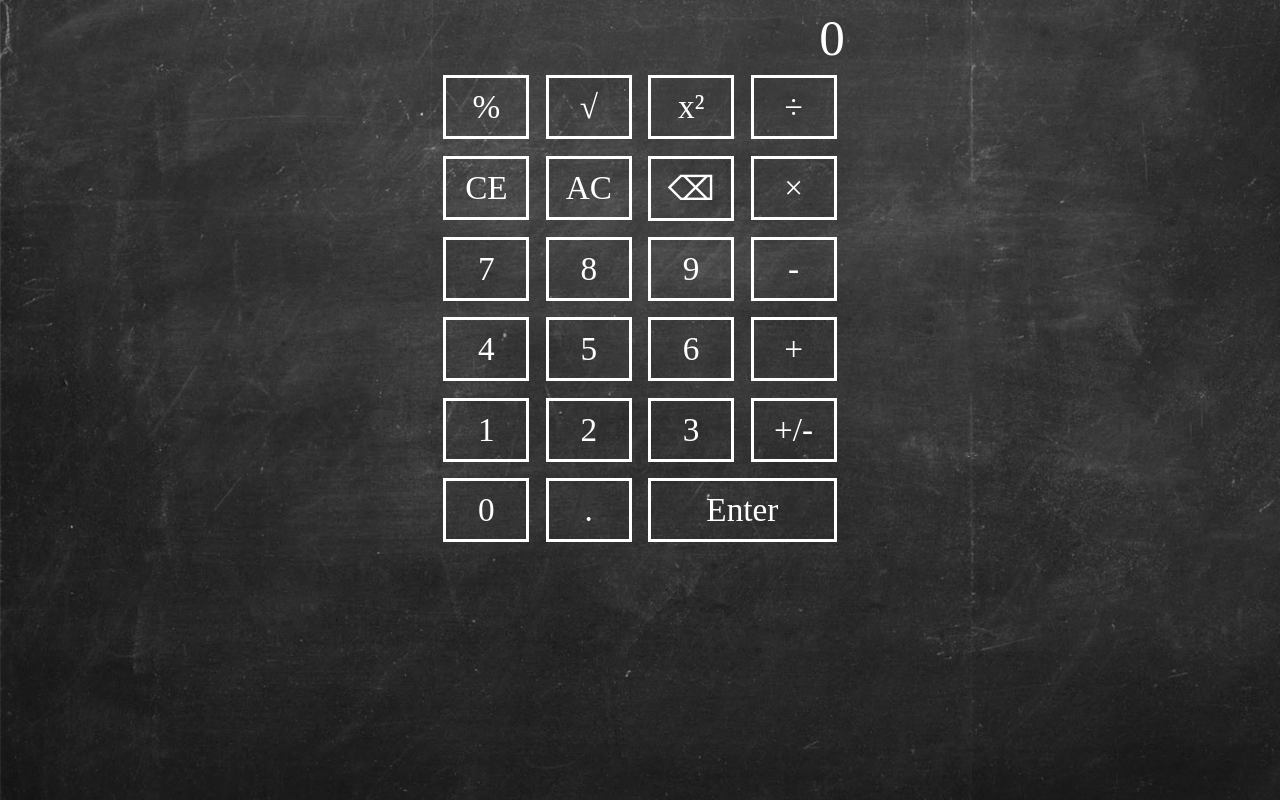
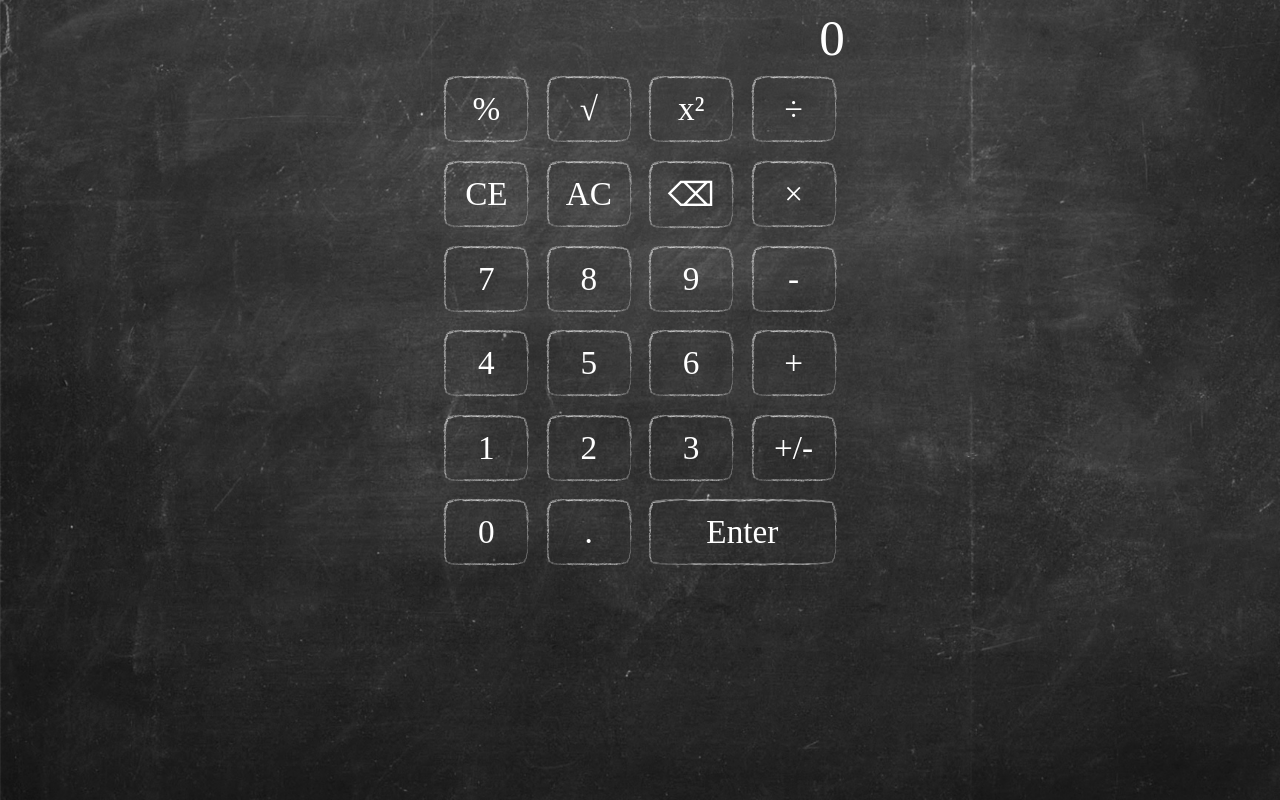
Before and after one commit to jacktho/calculator, an Angular app: page / in a window 1280 px wide. Built offline with nearby package versions, Linux system fonts and the light colour scheme; a web font is replaced by a local one.

Commit message:
added default border to buttons

```diff
--- a/src/styles.css
+++ b/src/styles.css
@@ -18,7 +18,8 @@ button {
   flex-basis: 100%;
   background: none;
   color: white;
-  border: 3px solid white;
+  border-image: url(/assets/images/button-border.png) 14;
+  border-width: 5px;
   padding-top: 10px;
   padding-bottom: 10px;
 }
```
Also changed, not shown: src/assets/images/button-border.png (added).
